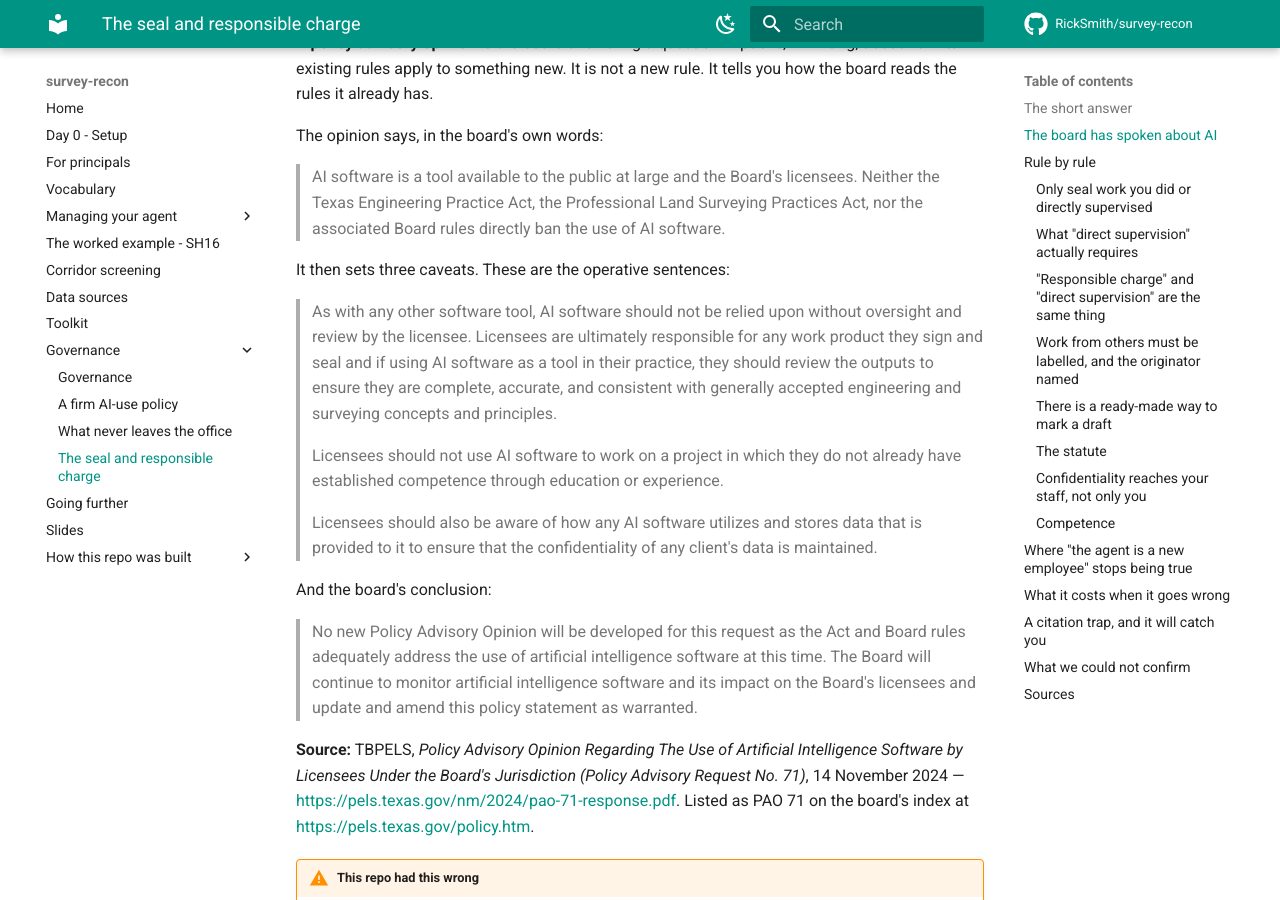
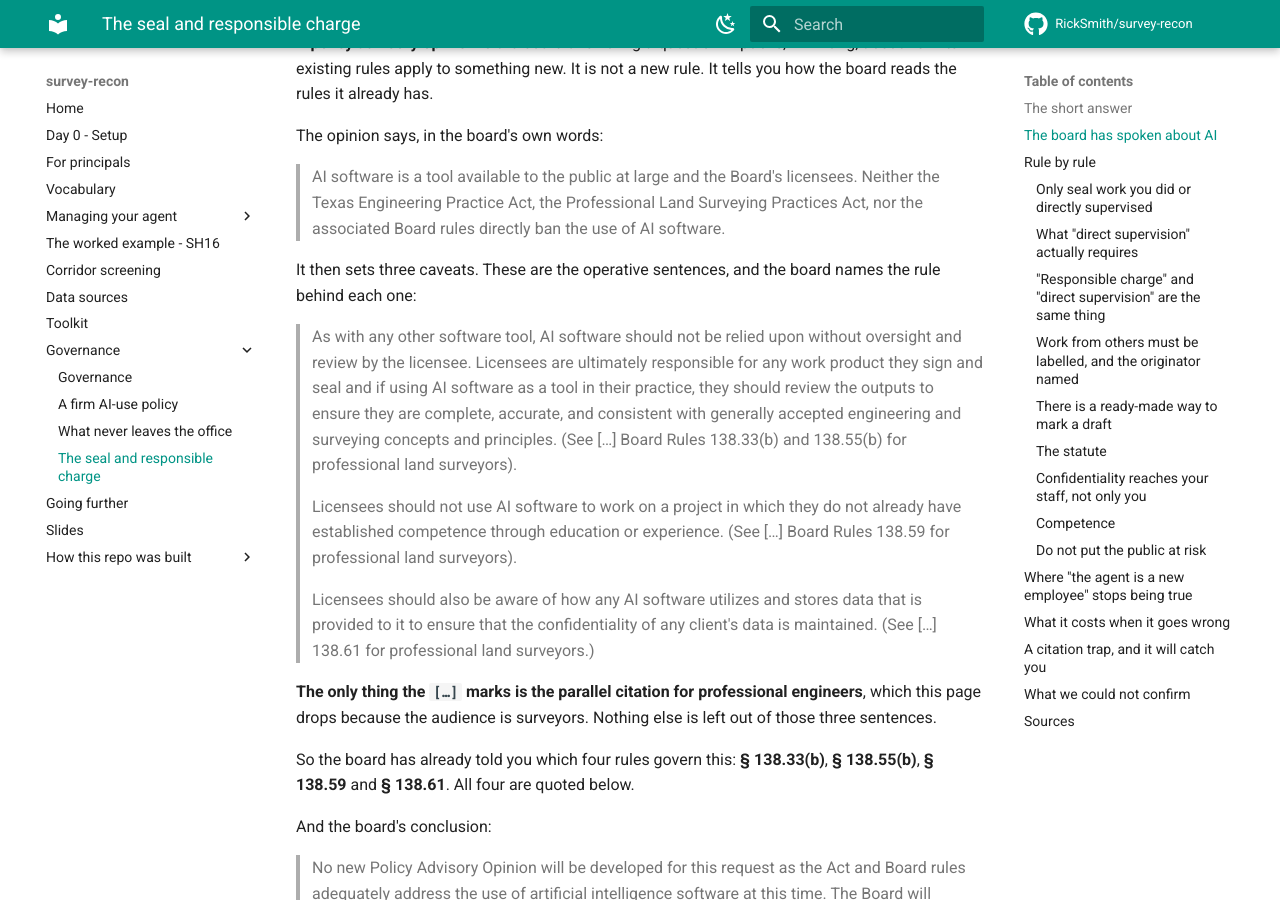
Before and after one commit to RickSmith/survey-recon, an MkDocs documentation site: the page built from docs/governance/seal-and-responsible-charge.md, in a window 1280 px wide and 900 px high, scrolled down 646 px. Built offline with MkDocs 1.6.1 and Material for MkDocs 9.7.7, drawn with Linux system fonts in a browser that asks for light colours; comment, search, counter and statistics services are not loaded; some of the changed text lies outside the part shown.

Commit message:
Fix what the two-axis review sent back
The Standards and Spec reviews both re-checked every citation against the
board's own PDFs and found them verbatim correct. What they found instead
was four places where the pages were less honest than they looked.

Silent truncation, on a page whose whole value is exact quotation. The
PAO 71 caveats were cut before the parenthetical where the board names
which rules it means - so the page dropped the board's own pointer to
138.55(b), and 138.55(b) then appeared nowhere at all. And 138.59(b) was
cut before its carve-out, which is the sentence somebody will reach for
to argue a job outside their competence is fine. Both are restored, the
engineering-side citations are elided with a visible marker and a note
saying that is all the marker hides, and the 138.59(b) carve-out is now
answered rather than hidden.

A number with legal consequence sitting outside its source. The $1,000
figure was inside the tear-off-and-pin box; the citation was forty lines
below it, on the part nobody pins. CLAUDE.md asks for the source next to
the number, and a poster is exactly where that matters.

The policy template broke its own rule. It tells the reader that every
rule is marked as a requirement, board guidance or a firm choice, then
left sections 2, 9 and 10 unmarked - including hard directives in a
document staff physically sign. All ten sections are marked now.

A page number was wrong by one: 139.37(a) is on page 107, not 108. Found
by extracting per page rather than trusting footer position. The near
identical engineering table at 139.35 is now called out, because that is
the next trap on that page.

Also: the third-failure-beat suggestion is out of plan-of-record.md. That
is session design and Rick's call, not issue #7's remit.

Co-Authored-By: Claude Opus 5 <noreply@anthropic.com>

```diff
--- a/docs/governance/seal-and-responsible-charge.md
+++ b/docs/governance/seal-and-responsible-charge.md
@@ -33,21 +33,31 @@ The opinion says, in the board's own words:
 > Surveying Practices Act, nor the associated Board rules directly ban the use of
 > AI software.
 
-It then sets three caveats. These are the operative sentences:
+It then sets three caveats. These are the operative sentences, and the board names
+the rule behind each one:
 
 > As with any other software tool, AI software should not be relied upon without
 > oversight and review by the licensee. Licensees are ultimately responsible for
 > any work product they sign and seal and if using AI software as a tool in their
 > practice, they should review the outputs to ensure they are complete, accurate,
 > and consistent with generally accepted engineering and surveying concepts and
-> principles.
+> principles. (See […] Board Rules 138.33(b) and 138.55(b) for professional land
+> surveyors).
 
 > Licensees should not use AI software to work on a project in which they do not
-> already have established competence through education or experience.
+> already have established competence through education or experience. (See […]
+> Board Rules 138.59 for professional land surveyors).
 
 > Licensees should also be aware of how any AI software utilizes and stores data
 > that is provided to it to ensure that the confidentiality of any client's data
-> is maintained.
+> is maintained. (See […] 138.61 for professional land surveyors.)
+
+**The only thing the `[…]` marks is the parallel citation for professional
+engineers**, which this page drops because the audience is surveyors. Nothing else
+is left out of those three sentences.
+
+So the board has already told you which four rules govern this: **§ 138.33(b)**,
+**§ 138.55(b)**, **§ 138.59** and **§ 138.61**. All four are quoted below.
 
 And the board's conclusion:
 
@@ -170,15 +180,41 @@ label.
 
 ### Competence
 
-**22 Tex. Admin. Code § 138.59(a) and (b):**
+**22 Tex. Admin. Code § 138.59(a) and (b), in full:**
 
-> Surveyors shall practice only in their areas of competence.
+> (a) Surveyors shall practice only in their areas of competence.
 
-> The surveyor shall not perform any surveying assignment for which the surveyor is
-> not qualified by education or experience to perform adequately and competently.
+> (b) The surveyor shall not perform any surveying assignment for which the
+> surveyor is not qualified by education or experience to perform adequately and
+> competently. However, a surveyor may accept an assignment which includes phases
+> outside of the surveyor's area of competence if those other phases are performed
+> by qualified registered professionals, consultants, associates, or employees.
 
 This is the rule PAO 71 points at when it says not to use AI on work you are not
-already competent to do. **An agent is not a way into an unfamiliar kind of job.**
+already competent to do.
+
+**Read the second sentence of (b) carefully, because it is the one somebody will
+try to use.** It lets you take on a job with phases outside your competence — but
+only where those phases are performed by "qualified registered professionals,
+consultants, associates, or employees." PAO 71 calls AI software **a tool**, and a
+tool is none of those four things. On a plain reading, the carve-out does not
+reach it. **We did not find a board opinion or a ruling on that point**, so treat
+it as a reading and not a holding — but do not lean on it.
+
+**An agent is not a way into an unfamiliar kind of job.**
+
+### Do not put the public at risk
+
+**22 Tex. Admin. Code § 138.55(b)** — the second rule PAO 71 names on oversight:
+
+> Surveyors shall not perform any surveying function which, when measured by
+> generally accepted surveying standards or procedures, is reasonably likely to
+> result in the endangerment of lives, health, safety, property, or welfare of the
+> public. Any act or conduct which constitutes incompetence or gross negligence, or
+> a criminal violation of law, constitutes misconduct and shall be subject to
+> disciplinary action by the board.
+
+Note that **gross negligence is enough**. Nobody has to show you meant it.
 
 ---
 
@@ -226,9 +262,13 @@ ceilings.
 | Failure to sign, seal, date, include caveat, or include firm identification on work | §§ 138.33(e), (f), (h), (m), 138.35(a), (b); 138.91(d) | Reprimand / $500 |
 | Work performed by more than one surveyor not attributed to each surveyor | § 138.33(g) | Reprimand / $500 |
 
-**Source:** 22 Tex. Admin. Code § 139.37(b), "Sanctions and Penalties —
-Surveying," as printed in the TBPELS *Acts and Rules* effective 18 June 2026,
-page 110 — <https://pels.texas.gov/downloads/lawrules.pdf>.
+**Source:** 22 Tex. Admin. Code § 139.37, "Sanctions and Penalties — Surveying,"
+as printed in the TBPELS *Acts and Rules* effective 18 June 2026 — subsection (a)
+on page 107, the table at subsection (b) on page 110.
+<https://pels.texas.gov/downloads/lawrules.pdf>
+
+Note there is a near-identical table for **engineers** at § 139.35, pages 104–106.
+Make sure you are reading the surveying one.
 
 Three numbers from § 139.37(a) that matter more than the table does:
 
```
Also changed, not shown: docs/governance/ai-use-policy.md (+18 -0 lines), docs/governance/index.md (+8 -5 lines), docs/governance/what-never-leaves.md (+21 -10 lines), docs/index.md (+5 -4 lines), docs/plan-of-record.md (+1 -1 lines).
